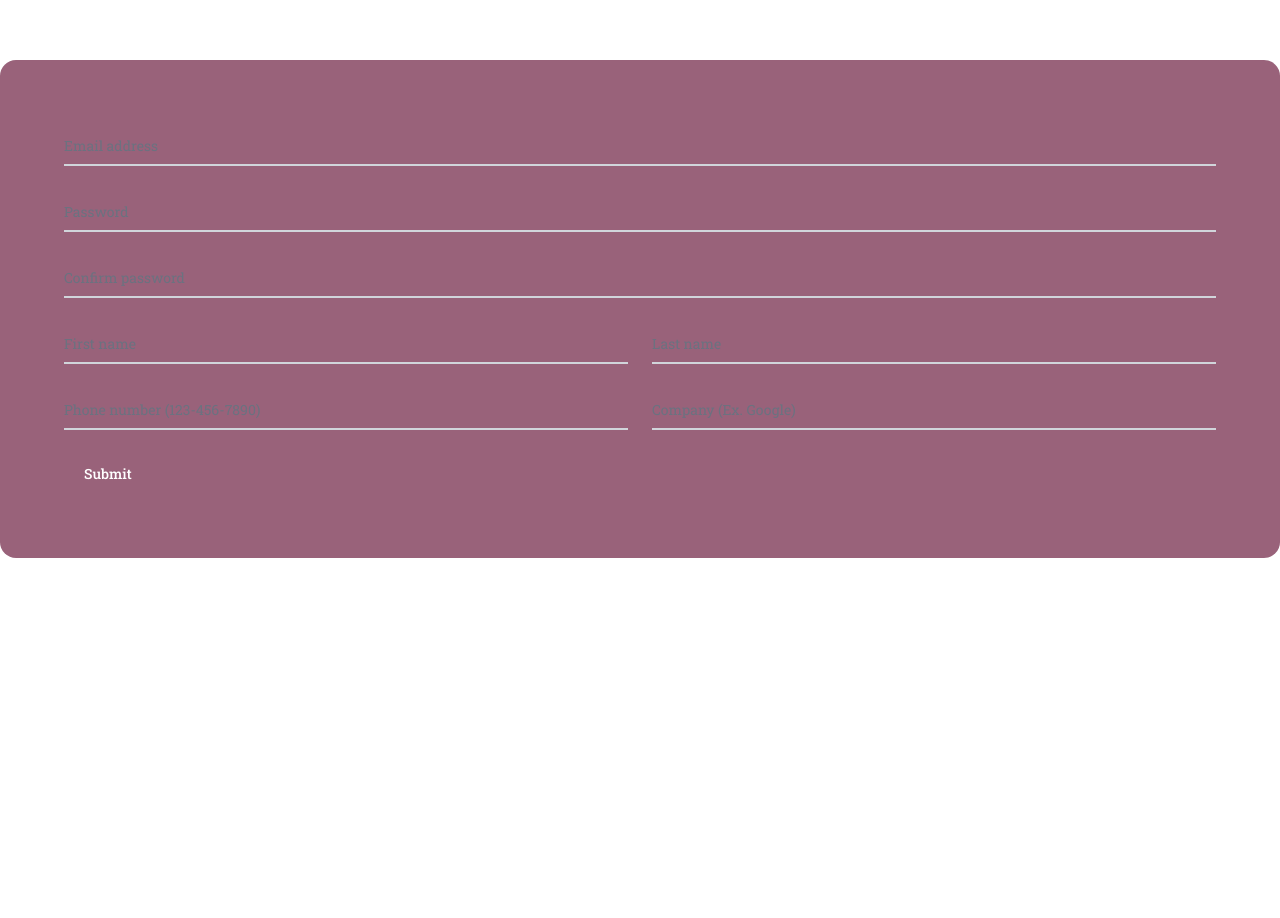
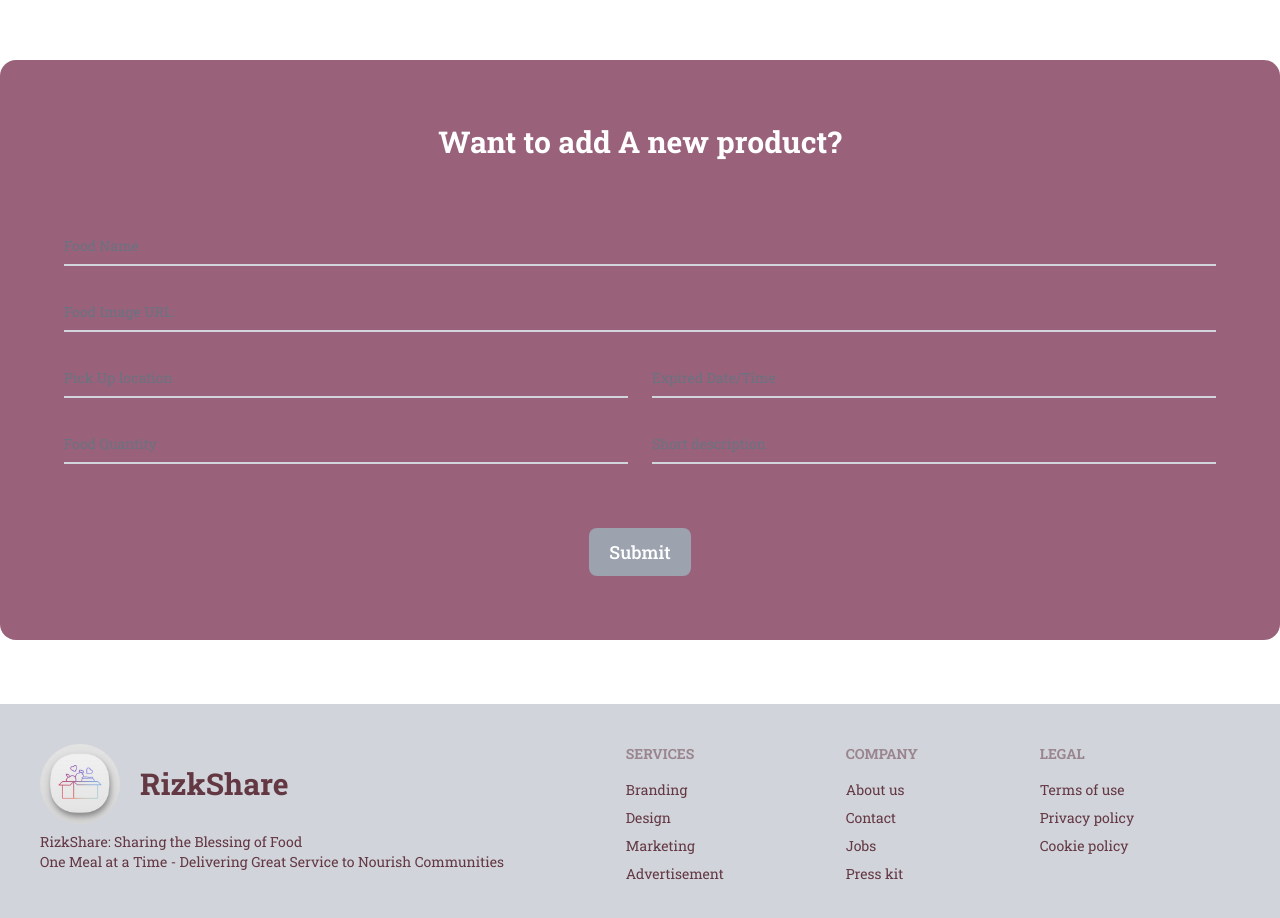
Before and after one commit to ZxAYED/rizkshare, a React (Vite) app: page /RizkShare/AddFood in a window 1280 px wide. Shown: the part 780-1698 px from the top of the page. Before the commit the page ends 1402 px from the top, so only its background shows below. Built offline with nearby package versions, Linux system fonts and the light colour scheme.

Commit message:
added add a food section

```diff
--- a/package.json
+++ b/package.json
@@ -14,6 +14,7 @@
     "axios": "^1.6.0",
     "localforage": "^1.10.0",
     "match-sorter": "^6.3.1",
+    "moment": "^2.29.4",
     "react": "^18.2.0",
     "react-dom": "^18.2.0",
     "react-headroom": "^3.2.1",
--- a/src/assets/Components/MyFoods/AddAFood.jsx
+++ b/src/assets/Components/MyFoods/AddAFood.jsx
@@ -1,47 +1,64 @@
 
+import axios from 'axios';
 import Banner from '../Home/Banner';
 
 const AddAFood = () => {
+
+    const handleUpdate =e=>{
+        e.preventDefault()
+        const form = e.target
+        const foodName =form.name.value;
+        const foodImage=form.image.value;
+        const foodQuantity =form.quantity.value;
+        const pickupLocation  =form.location.value
+        const expiredDateInDays  =form.date.value
+        const additionalNotes  =form.description.value
+        // const foodDonatorEmail=email
+        // const foodDonatorImage=image
+        // const foodDonatorName=name
+const foods ={additionalNotes,expiredDateInDays,foodImage,foodName,foodQuantity,pickupLocation}
+        console.log(additionalNotes,expiredDateInDays,foodImage,foodName,foodQuantity,pickupLocation)
+        axios.post('http://localhost:5000/RizkShare/availableFoods',)
+    }
+
     return (
         <div>
             <Banner></Banner>
 
         <div className='max-w-7xl mx-auto my-16 bg-[#99627A] rounded-2xl'>
 
-<form className='p-16 '>
+<form className='p-16 ' onSubmit={handleUpdate}>
+    <h1 className='text-center text-3xl font-bold text-white mb-16'>Want to add A new product? </h1>
   <div className="relative z-0 w-full mb-6 group">
-      <input type="email" name="floating_email" id="floating_email" className="block py-2.5 px-0 w-full text-sm text-gray-900 bg-transparent border-0 border-b-2 border-gray-300 appearance-none dark:text-white dark:border-gray-600 dark:focus:border-yellow-500 focus:outline-none focus:ring-0 focus:border-yellow-600 peer" placeholder=" " required />
-      <label  className="peer-focus:font-medium absolute text-sm text-gray-500 dark:text-gray-400 duration-300 transform -translate-y-6 scale-75 top-3 -z-10 origin-[0] peer-focus:left-0 peer-focus:text-yellow-600 peer-focus:dark:text-yellow-500 peer-placeholder-shown:scale-100 peer-placeholder-shown:translate-y-0 peer-focus:scale-75 peer-focus:-translate-y-6">Email address</label>
+      <input type="text" name="name"  className="block py-2.5 px-0 w-full text-sm text-gray-900 bg-transparent border-0 border-b-2 border-gray-300 appearance-none dark:text-white dark:border-gray-600 dark:focus:border-yellow-500 focus:outline-none focus:ring-0 focus:border-yellow-600 peer" placeholder=" " required />
+      <label  className="peer-focus:font-medium absolute text-sm text-gray-500 dark:text-gray-400 duration-300 transform -translate-y-6 scale-75 top-3 -z-10 origin-[0] peer-focus:left-0 peer-focus:text-yellow-600 peer-focus:dark:text-yellow-500 peer-placeholder-shown:scale-100 peer-placeholder-shown:translate-y-0 peer-focus:scale-75 peer-focus:-translate-y-6">Food Name </label>
   </div>
   <div className="relative z-0 w-full mb-6 group">
-      <input type="password" name="floating_password" id="floating_password" className="block py-2.5 px-0 w-full text-sm text-gray-900 bg-transparent border-0 border-b-2 border-gray-300 appearance-none dark:text-white dark:border-gray-600 dark:focus:border-yellow-500 focus:outline-none focus:ring-0 focus:border-yellow-600 peer" placeholder=" " required />
-      <label  className="peer-focus:font-medium absolute text-sm text-gray-500 dark:text-gray-400 duration-300 transform -translate-y-6 scale-75 top-3 -z-10 origin-[0] peer-focus:left-0 peer-focus:text-yellow-600 peer-focus:dark:text-yellow-500 peer-placeholder-shown:scale-100 peer-placeholder-shown:translate-y-0 peer-focus:scale-75 peer-focus:-translate-y-6">Password</label>
+      <input type="text" name="image" id="" className="block py-2.5 px-0 w-full text-sm text-gray-900 bg-transparent border-0 border-b-2 border-gray-300 appearance-none dark:text-white dark:border-gray-600 dark:focus:border-yellow-500 focus:outline-none focus:ring-0 focus:border-yellow-600 peer" placeholder=" " required />
+      <label  className="peer-focus:font-medium absolute text-sm text-gray-500 dark:text-gray-400 duration-300 transform -translate-y-6 scale-75 top-3 -z-10 origin-[0] peer-focus:left-0 peer-focus:text-yellow-600 peer-focus:dark:text-yellow-500 peer-placeholder-shown:scale-100 peer-placeholder-shown:translate-y-0 peer-focus:scale-75 peer-focus:-translate-y-6">Food Image URL:</label>
   </div>
-  <div className="relative z-0 w-full mb-6 group">
-      <input type="password" name="repeat_password" id="floating_repeat_password" className="block py-2.5 px-0 w-full text-sm text-gray-900 bg-transparent border-0 border-b-2 border-gray-300 appearance-none dark:text-white dark:border-gray-600 dark:focus:border-yellow-500 focus:outline-none focus:ring-0 focus:border-yellow-600 peer" placeholder=" " required />
-      <label className="peer-focus:font-medium absolute text-sm text-gray-500 dark:text-gray-400 duration-300 transform -translate-y-6 scale-75 top-3 -z-10 origin-[0] peer-focus:left-0 peer-focus:text-yellow-600 peer-focus:dark:text-yellow-500 peer-placeholder-shown:scale-100 peer-placeholder-shown:translate-y-0 peer-focus:scale-75 peer-focus:-translate-y-6">Confirm password</label>
-  </div>
+
   <div className="grid md:grid-cols-2 md:gap-6">
     <div className="relative z-0 w-full mb-6 group">
-        <input type="text" name="floating_first_name" id="floating_first_name" className="block py-2.5 px-0 w-full text-sm text-gray-900 bg-transparent border-0 border-b-2 border-gray-300 appearance-none dark:text-white dark:border-gray-600 dark:focus:border-yellow-500 focus:outline-none focus:ring-0 focus:border-yellow-600 peer" placeholder=" " required />
-        <label className="peer-focus:font-medium absolute text-sm text-gray-500 dark:text-gray-400 duration-300 transform -translate-y-6 scale-75 top-3 -z-10 origin-[0] peer-focus:left-0 peer-focus:text-yellow-600 peer-focus:dark:text-yellow-500 peer-placeholder-shown:scale-100 peer-placeholder-shown:translate-y-0 peer-focus:scale-75 peer-focus:-translate-y-6">First name</label>
+        <input type="text" name="location" className="block py-2.5 px-0 w-full text-sm text-gray-900 bg-transparent border-0 border-b-2 border-gray-300 appearance-none dark:text-white dark:border-gray-600 dark:focus:border-yellow-500 focus:outline-none focus:ring-0 focus:border-yellow-600 peer" placeholder=" " required />
+        <label className="peer-focus:font-medium absolute text-sm text-gray-500 dark:text-gray-400 duration-300 transform -translate-y-6 scale-75 top-3 -z-10 origin-[0] peer-focus:left-0 peer-focus:text-yellow-600 peer-focus:dark:text-yellow-500 peer-placeholder-shown:scale-100 peer-placeholder-shown:translate-y-0 peer-focus:scale-75 peer-focus:-translate-y-6"> Pick Up location</label>
     </div>
     <div className="relative z-0 w-full mb-6 group">
-        <input type="text" name="floating_last_name" id="floating_last_name" className="block py-2.5 px-0 w-full text-sm text-gray-900 bg-transparent border-0 border-b-2 border-gray-300 appearance-none dark:text-white dark:border-gray-600 dark:focus:border-yellow-500 focus:outline-none focus:ring-0 focus:border-yellow-600 peer" placeholder=" " required />
-        <label  className="peer-focus:font-medium absolute text-sm text-gray-500 dark:text-gray-400 duration-300 transform -translate-y-6 scale-75 top-3 -z-10 origin-[0] peer-focus:left-0 peer-focus:text-yellow-600 peer-focus:dark:text-yellow-500 peer-placeholder-shown:scale-100 peer-placeholder-shown:translate-y-0 peer-focus:scale-75 peer-focus:-translate-y-6">Last name</label>
+        <input type="number" name="date" className="block py-2.5 px-0 w-full text-sm text-gray-900 bg-transparent border-0 border-b-2 border-gray-300 appearance-none dark:text-white dark:border-gray-600 dark:focus:border-yellow-500 focus:outline-none focus:ring-0 focus:border-yellow-600 peer" placeholder=" " required />
+        <label  className="peer-focus:font-medium absolute text-sm text-gray-500 dark:text-gray-400 duration-300 transform -translate-y-6 scale-75 top-3 -z-10 origin-[0] peer-focus:left-0 peer-focus:text-yellow-600 peer-focus:dark:text-yellow-500 peer-placeholder-shown:scale-100 peer-placeholder-shown:translate-y-0 peer-focus:scale-75 peer-focus:-translate-y-6">Expired Date/Time</label>
     </div>
   </div>
   <div className="grid md:grid-cols-2 md:gap-6">
     <div className="relative z-0 w-full mb-6 group">
-        <input type="tel" pattern="[0-9]{3}-[0-9]{3}-[0-9]{4}" name="floating_phone" id="floating_phone" className="block py-2.5 px-0 w-full text-sm text-gray-900 bg-transparent border-0 border-b-2 border-gray-300 appearance-none dark:text-white dark:border-gray-600 dark:focus:border-yellow-500 focus:outline-none focus:ring-0 focus:border-yellow-600 peer" placeholder=" " required />
-        <label  className="peer-focus:font-medium absolute text-sm text-gray-500 dark:text-gray-400 duration-300 transform -translate-y-6 scale-75 top-3 -z-10 origin-[0] peer-focus:left-0 peer-focus:text-yellow-600 peer-focus:dark:text-yellow-500 peer-placeholder-shown:scale-100 peer-placeholder-shown:translate-y-0 peer-focus:scale-75 peer-focus:-translate-y-6">Phone number (123-456-7890)</label>
+        <input type="number" pattern="[0-9]{3}-[0-9]{3}-[0-9]{4}" name="quantity" className="block py-2.5 px-0 w-full text-sm text-gray-900 bg-transparent border-0 border-b-2 border-gray-300 appearance-none dark:text-white dark:border-gray-600 dark:focus:border-yellow-500 focus:outline-none focus:ring-0 focus:border-yellow-600 peer" placeholder=" " required />
+        <label  className="peer-focus:font-medium absolute text-sm text-gray-500 dark:text-gray-400 duration-300 transform -translate-y-6 scale-75 top-3 -z-10 origin-[0] peer-focus:left-0 peer-focus:text-yellow-600 peer-focus:dark:text-yellow-500 peer-placeholder-shown:scale-100 peer-placeholder-shown:translate-y-0 peer-focus:scale-75 peer-focus:-translate-y-6"> Food Quantity</label>
     </div>
     <div className="relative z-0 w-full mb-6 group">
-        <input type="text" name="floating_company" id="floating_company" className="block py-2.5 px-0 w-full text-sm text-gray-900 bg-transparent border-0 border-b-2 border-gray-300 appearance-none dark:text-white dark:border-gray-600 dark:focus:border-yellow-500 focus:outline-none focus:ring-0 focus:border-yellow-600 peer" placeholder=" " required />
-        <label  className="peer-focus:font-medium absolute text-sm text-gray-500 dark:text-gray-400 duration-300 transform -translate-y-6 scale-75 top-3 -z-10 origin-[0] peer-focus:left-0 peer-focus:text-yellow-600 peer-focus:dark:text-yellow-500 peer-placeholder-shown:scale-100 peer-placeholder-shown:translate-y-0 peer-focus:scale-75 peer-focus:-translate-y-6">Company (Ex. Google)</label>
+        <input type="text" name="description"  className="block py-2.5 px-0 w-full text-sm text-gray-900 bg-transparent border-0 border-b-2 border-gray-300 appearance-none dark:text-white dark:border-gray-600 dark:focus:border-yellow-500 focus:outline-none focus:ring-0 focus:border-yellow-600 peer" placeholder=" " required />
+        <label  className="peer-focus:font-medium absolute text-sm text-gray-500 dark:text-gray-400 duration-300 transform -translate-y-6 scale-75 top-3 -z-10 origin-[0] peer-focus:left-0 peer-focus:text-yellow-600 peer-focus:dark:text-yellow-500 peer-placeholder-shown:scale-100 peer-placeholder-shown:translate-y-0 peer-focus:scale-75 peer-focus:-translate-y-6">Short  description</label>
     </div>
   </div>
-  <button type="submit" className="text-white bg-[#E7CBCB]] hover:bg-gray-500 focus:ring-4 focus:outline-none focus:ring-yellow-300 font-medium rounded-lg text-sm w-full sm:w-auto px-5 py-2.5 text-center dark:bg-yellow-600 dark:hover:bg-yellow-700 dark:focus:ring-yellow-800">Submit</button>
+  <button type="submit" className="text-white  mx-auto flex btn-ghost bg-gray-400 focus:ring-4 focus:outline-none  font-medium border-none rounded-lg text-lg mt-10 w-full sm:w-auto px-5 py-2.5 text-center  ">Submit</button>
 </form>
 
         </div>
--- /dev/null
+++ b/src/assets/Components/Root/Footer.jsx
@@ -0,0 +1,38 @@
+import img from '../../images/logo.jpg'
+
+const Footer = () => {
+    return (
+        <footer className="footer text-[#643843] p-10 bg-gray-300 ">
+        <aside className=''>
+            <div className='flex gap-5 justify-center items-center'>
+          <img className='h-20 w-20 rounded-[50%]' src={img} alt="logo" />
+          <p className='text-3xl font-black'>RizkShare</p></div>
+          <p className='text-semibold'>RizkShare: Sharing the Blessing of Food <br /> One Meal at a Time - Delivering Great Service to Nourish Communities</p>
+        </aside>
+
+
+        <nav>
+          <header className="footer-title">Services</header>
+          <a className="link link-hover">Branding</a>
+          <a className="link link-hover">Design</a>
+          <a className="link link-hover">Marketing</a>
+          <a className="link link-hover">Advertisement</a>
+        </nav>
+        <nav>
+          <header className="footer-title">Company</header>
+          <a className="link link-hover">About us</a>
+          <a className="link link-hover">Contact</a>
+          <a className="link link-hover">Jobs</a>
+          <a className="link link-hover">Press kit</a>
+        </nav>
+        <nav>
+          <header className="footer-title">Legal</header>
+          <a className="link link-hover">Terms of use</a>
+          <a className="link link-hover">Privacy policy</a>
+          <a className="link link-hover">Cookie policy</a>
+        </nav>
+      </footer>
+    );
+};
+
+export default Footer;
--- a/src/assets/Components/Root/Root.jsx
+++ b/src/assets/Components/Root/Root.jsx
@@ -1,6 +1,7 @@
 import { Outlet } from "react-router-dom";
 import NavBAr from "./NavBAr";
 import Headroom from "react-headroom";
+import Footer from './Footer';
 
 
 const Root = () => {
@@ -8,6 +9,7 @@ const Root = () => {
         <div>
            <Headroom><NavBAr></NavBAr></Headroom>
             <Outlet></Outlet>
+            <Footer></Footer>
         </div>
     );
 };
--- a/src/assets/Components/SIngleData/SIngleFood.jsx
+++ b/src/assets/Components/SIngleData/SIngleFood.jsx
@@ -1,4 +1,5 @@
 import axios from "axios";
+import moment from "moment";
 import { useLoaderData } from "react-router-dom";
 import Swal from 'sweetalert2/dist/sweetalert2.js'
 
@@ -9,13 +10,15 @@ const SIngleFood = () => {
 
     const data = useLoaderData()
     const { additionalNotes, expiredDateInDays, foodDonatorEmail, foodDonatorImage, foodDonatorName, foodImage, foodName, foodQuantity, pickupLocation, _id } = data
+    const date=moment().format('llll');
     const  handlePost =e=>{
         e.preventDefault()
         const id=_id
         const form =e.target;
         const info =form.donate.value;
         const notes=form.notes.value;
-        const requestedFood = { additionalNotes, expiredDateInDays, foodDonatorEmail, foodDonatorImage, foodDonatorName, foodImage, foodName, foodQuantity, pickupLocation, id,info,notes     }
+
+        const requestedFood = { additionalNotes, expiredDateInDays, foodDonatorEmail, foodDonatorImage, foodDonatorName, foodImage, foodName, foodQuantity, pickupLocation, id,info,notes ,date    }
         console.log(requestedFood);
 
 
@@ -111,8 +114,8 @@ const SIngleFood = () => {
                                                                 <input type="text" className="bg-gray-50 border border-gray-300 text-gray-900 text-sm rounded-lg focus:ring-blue-500 focus:border-blue-500 block w-full p-2.5 dark:bg-gray-600 dark:border-gray-500 dark:placeholder-gray-400 dark:text-white" placeholder={_id} disabled />
                                                             </div>
                                                             <div>
-                                                                <label className="block mb-2 text-sm font-medium text-gray-900 dark:text-white">Expired Date in days:</label>
-                                                                <input type="text" className="bg-gray-50 border border-gray-300 text-gray-900 text-sm rounded-lg focus:ring-blue-500 focus:border-blue-500 block w-full p-2.5 dark:bg-gray-600 dark:border-gray-500 dark:placeholder-gray-400 dark:text-white" placeholder={expiredDateInDays} disabled />
+                                                                <label className="block mb-2 text-sm font-medium text-gray-900 dark:text-white">Expired Date in days & Current date:</label>
+                                                                <input type="text" className="bg-gray-50 border border-gray-300 text-gray-900 text-sm rounded-lg focus:ring-blue-500 focus:border-blue-500 block w-full p-2.5 dark:bg-gray-600 dark:border-gray-500 dark:placeholder-gray-400 dark:text-white" placeholder={`${expiredDateInDays} days & ${date}`}   disabled />
                                                             </div>
                                                             <div>
                                                                 <label className="block mb-2 text-sm font-medium text-gray-900 dark:text-white">Your email</label>
```
Also changed, not shown: src/assets/images/logo.jpg (added), 1 other file (tests, documents, lock files or other folders).
